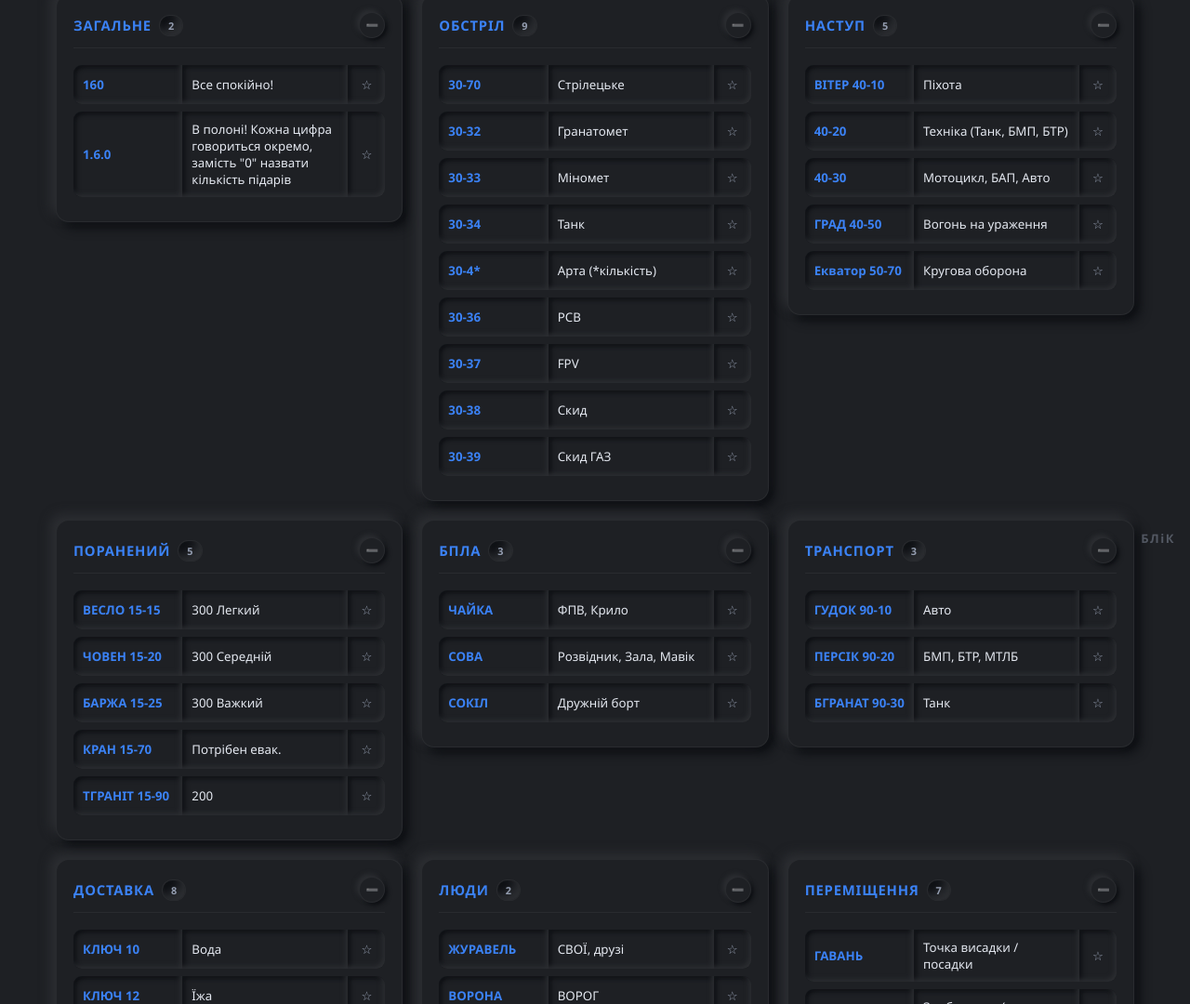
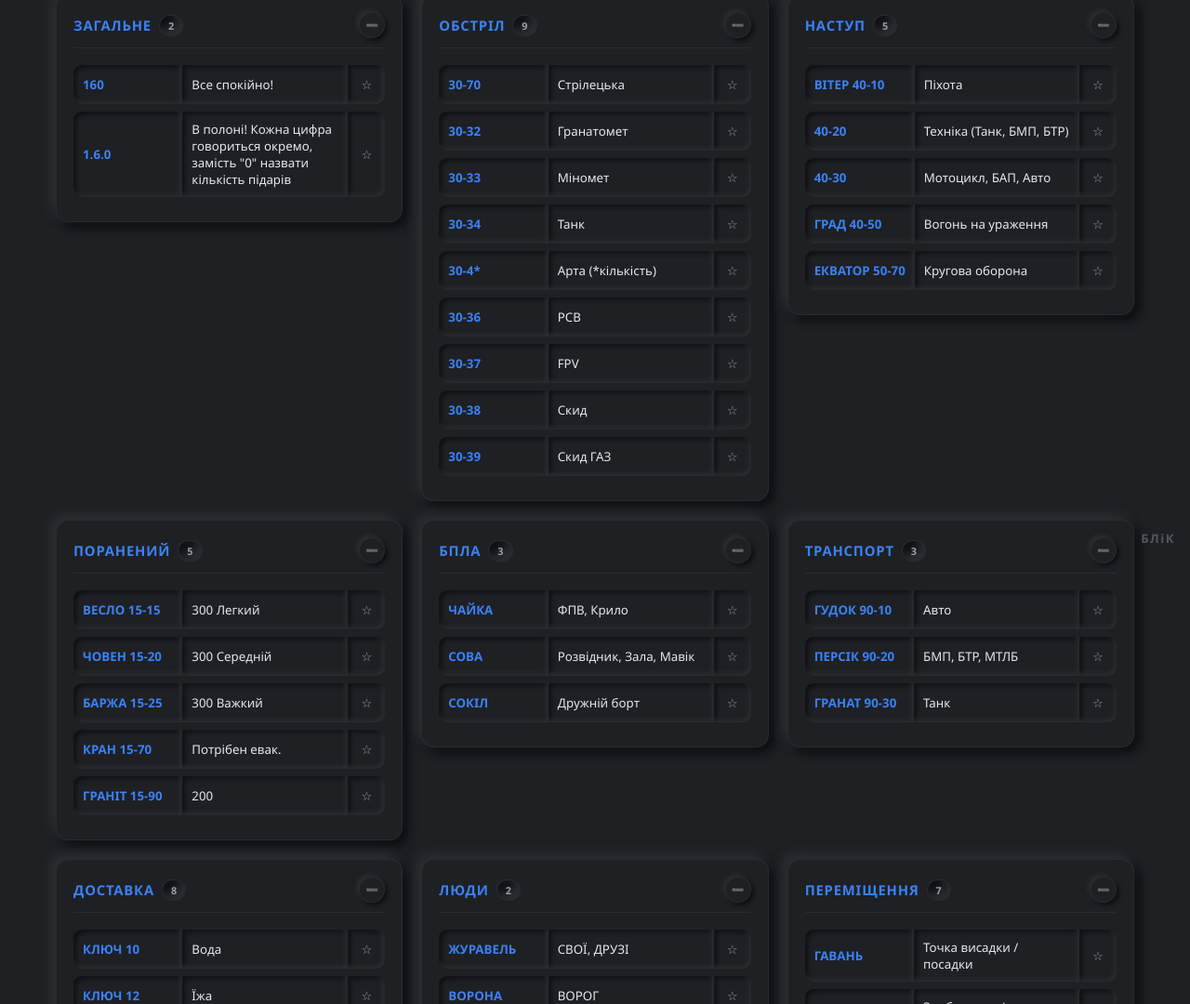
Before and after one commit to comp28333-source/SG, a plain HTML site: page index.html in a window 1280 px wide. Shown: the part 200-1280 px from the top of the page at 93% size. Drawn offline with Linux system fonts and the light colour scheme.

Commit message:
Add files via upload

```diff
--- a/index.html
+++ b/index.html
@@ -1077,7 +1077,7 @@
     {
       category: "ОБСТРІЛ",
       items: [
-        { code: "30-70", desc: "Стрілецьке" },
+        { code: "30-70", desc: "Стрілецька" },
         { code: "30-32", desc: "Гранатомет" },
         { code: "30-33", desc: "Міномет" },
         { code: "30-34", desc: "Танк" },
@@ -1095,7 +1095,7 @@
         { code: "40-20", desc: "Техніка (Танк, БМП, БТР)" },
         { code: "40-30", desc: "Мотоцикл, БАП, Авто" },
         { code: "ГРАД 40-50", desc: "Вогонь на ураження" },
-        { code: "Екватор 50-70", desc: "Кругова оборона" }
+        { code: "ЕКВАТОР 50-70", desc: "Кругова оборона" }
       ]
     },
     {
@@ -1105,7 +1105,7 @@
         { code: "ЧОВЕН 15-20", desc: "300 Середній" },
         { code: "БАРЖА 15-25", desc: "300 Важкий" },
         { code: "КРАН 15-70", desc: "Потрібен евак." },
-        { code: "ТГРАНІТ 15-90", desc: "200" }
+        { code: "ГРАНІТ 15-90", desc: "200" }
       ]
     },
     {
@@ -1121,7 +1121,7 @@
       items: [
         { code: "ГУДОК 90-10", desc: "Авто" },
         { code: "ПЕРСІК 90-20", desc: "БМП, БТР, МТЛБ" },
-        { code: "БГРАНАТ 90-30", desc: "Танк" }
+        { code: "ГРАНАТ 90-30", desc: "Танк" }
       ]
     },
     {
@@ -1140,7 +1140,7 @@
     {
       category: "ЛЮДИ",
       items: [
-        { code: "ЖУРАВЕЛЬ", desc: "СВОЇ, друзі" },
+        { code: "ЖУРАВЕЛЬ", desc: "СВОЇ, ДРУЗІ" },
         { code: "ВОРОНА", desc: "ВОРОГ" }
       ]
     },
```
